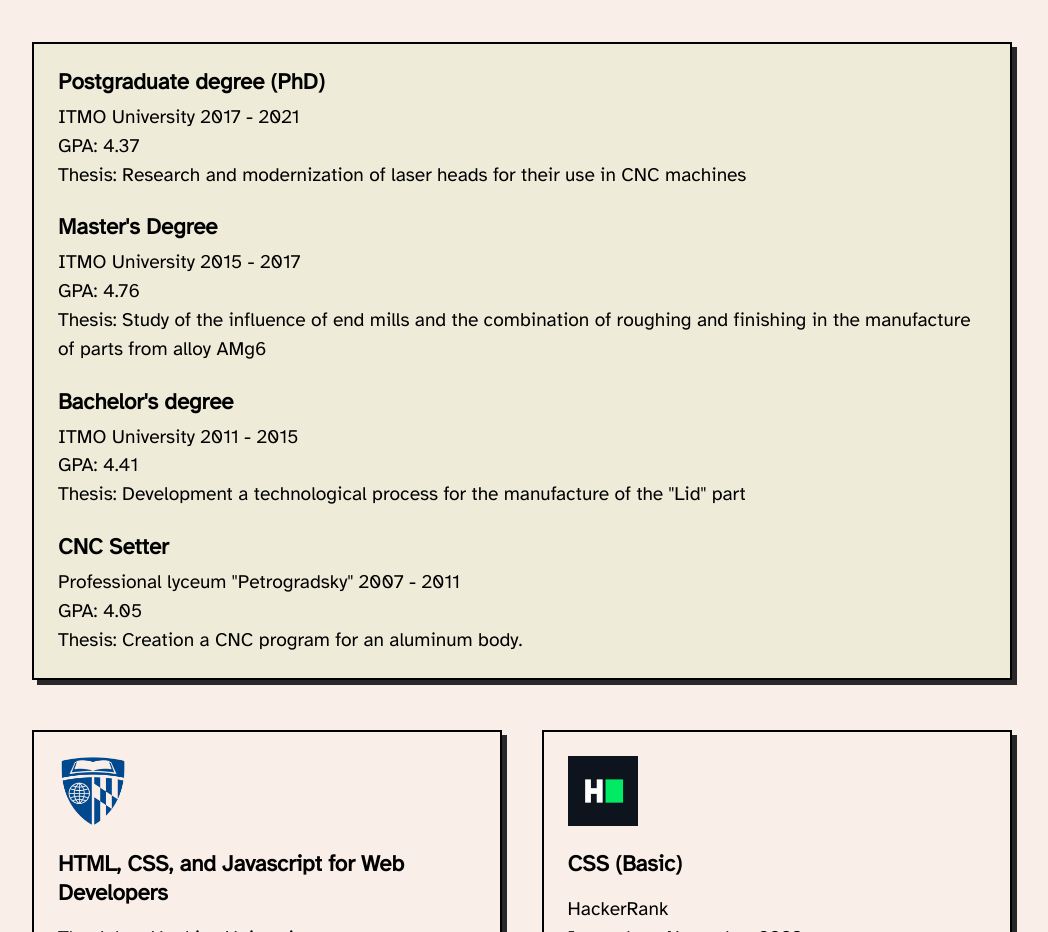
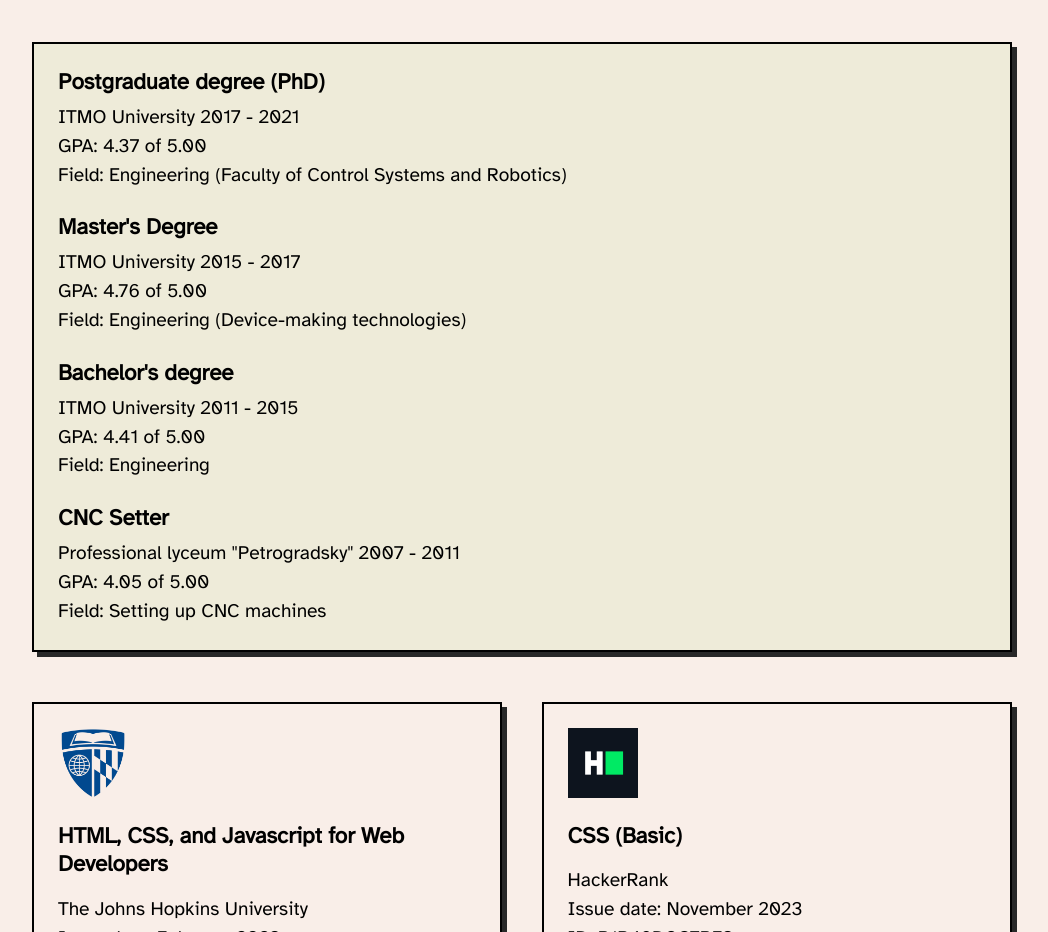
Before and after one commit to l-Aleksey-Nikolaev-l/NCV, an Angular app: page / in a window 1280 px wide. Shown: the part 3920-4852 px from the top of the page, without its empty margins (118-1166 px from the left). Built offline with nearby package versions, Linux system fonts and the light colour scheme; a web font is replaced by a local one.

Commit message:
ver 0.39 Added details to GPA in education section. Changed Thesis to Field for each education section.

```diff
--- a/src/app/education/degree/degree.component.html
+++ b/src/app/education/degree/degree.component.html
@@ -2,5 +2,5 @@
   <p class="edu_degree">{{inputDegreeData.degree}}</p>
   <p class="edu_university">{{inputDegreeData.university}} {{inputDegreeData.years}}</p>
   <p class="edu_gpa">GPA: {{inputDegreeData.GPA}}</p>
-  <p class="edu_thesis">Thesis: {{inputDegreeData.thesis}}</p>
+  <p class="edu_thesis">Field: {{inputDegreeData.field}}</p>
 </div>
--- a/src/app/education/education.component.ts
+++ b/src/app/education/education.component.ts
@@ -12,29 +12,29 @@ export class EducationComponent implements OnInit {
       university: "ITMO University",
       years: "2017 - 2021",
       degree: "Postgraduate degree (PhD)",
-      GPA: "4.37",
-      thesis: "Research and modernization of laser heads for their use in CNC machines"
+      GPA: "4.37 of 5.00",
+      field: "Engineering (Faculty of Control Systems and Robotics)"
     },
     {
       university: "ITMO University",
       years: "2015 - 2017",
       degree: "Master's Degree",
-      GPA: "4.76",
-      thesis: "Study of the influence of end mills and the combination of roughing and finishing in the manufacture of parts from alloy AMg6"
+      GPA: "4.76 of 5.00",
+      field: "Engineering (Device-making technologies)"
     },
     {
       university: "ITMO University",
       years: "2011 - 2015",
       degree: "Bachelor's degree",
-      GPA: "4.41",
-      thesis: "Development a technological process for the manufacture of the \"Lid\" part"
+      GPA: "4.41 of 5.00",
+      field: "Engineering"
     },
     {
       university: "Professional lyceum \"Petrogradsky\"",
       years: "2007 - 2011",
       degree: "CNC Setter",
-      GPA: "4.05",
-      thesis: "Creation a CNC program for an aluminum body."
+      GPA: "4.05 of 5.00",
+      field: "Setting up CNC machines"
     }];
 
   eduCertificates = [
```
